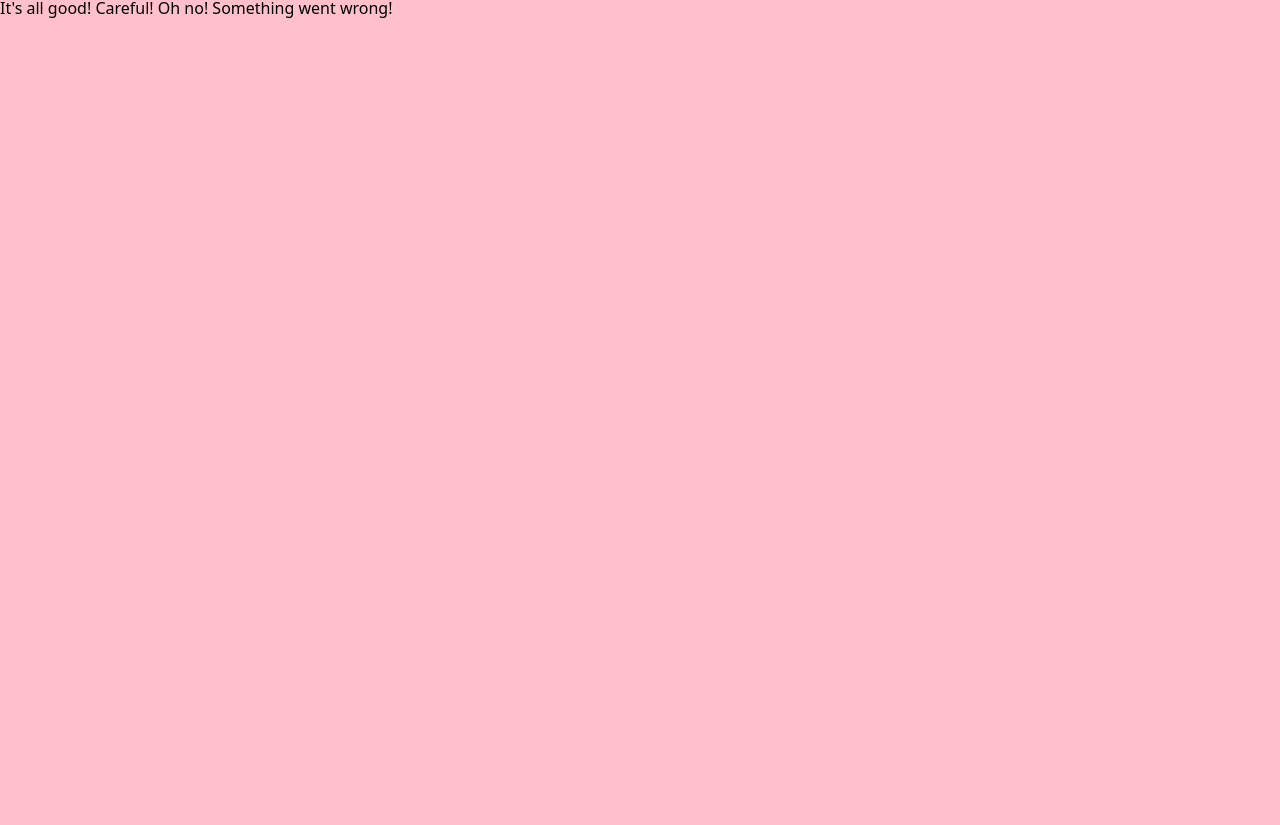
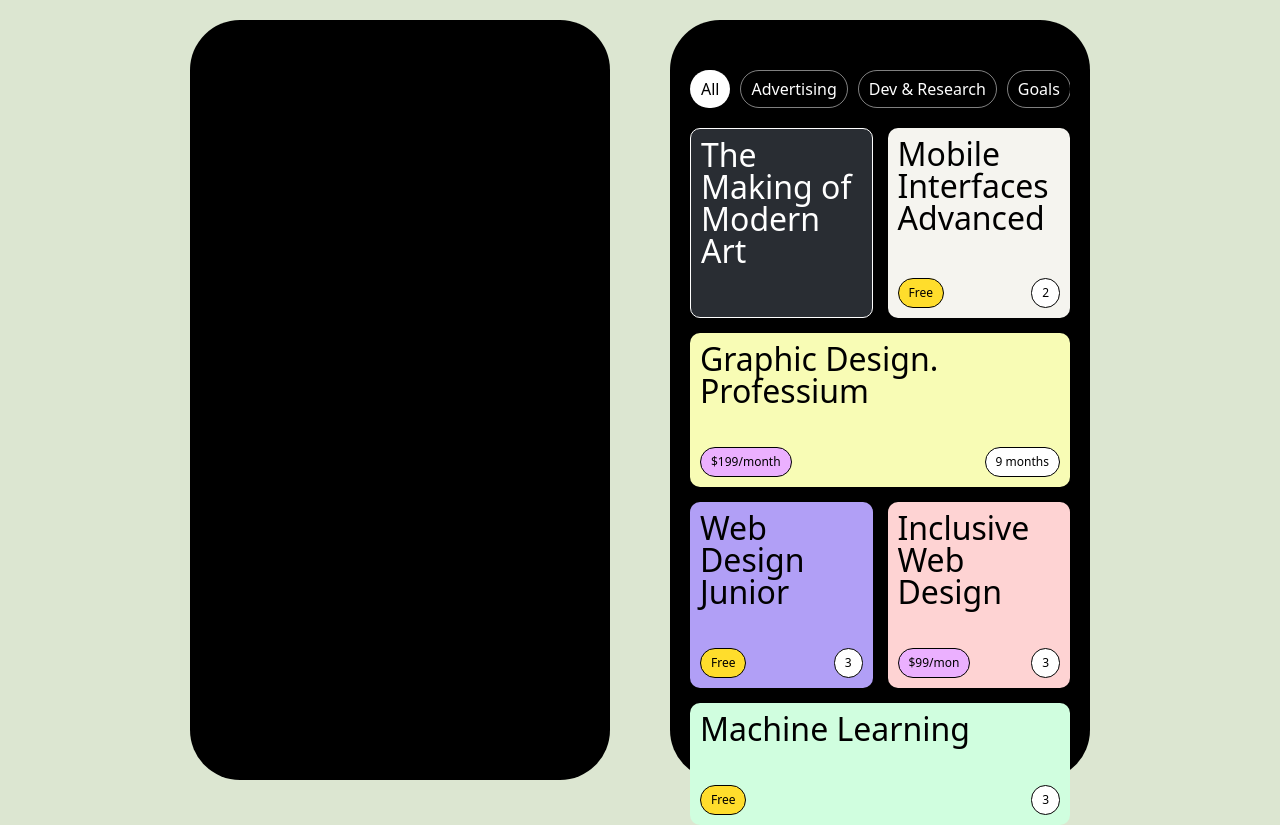
Before and after one commit to Kronii1/High-End-Fashion-Store, a website built with Vite: page index.html in a window 1280 px wide. Before the commit the page ends 800 px from the top, so only its background shows below. Built offline with nearby package versions, Linux system fonts and the light colour scheme.

Commit message:
Make Second Education App Design

```diff
--- a/index.html
+++ b/index.html
@@ -8,8 +8,60 @@
     <title>Vite App</title>
   </head>
   <body>
-    <span class="success">It's all good!</span>
-    <span class="warning">Careful!</span>
-    <span class="error">Oh no! Something went wrong!</span>
+    <div class="phone"><!-- First phone must be here --></div>
+    <div class="phone">
+      <header class="header">
+        <ul class="header__list">
+          <li class="header__list-item header__list-item--inverted">All</li>
+          <li class="header__list-item">Advertising</li>
+          <li class="header__list-item">Dev & Research</li>
+          <li class="header__list-item">Goals</li>
+          <li class="header__list-item">Settings</li>
+        </ul>
+      </header>
+      <div class="cards">
+        <div class="cards__card">
+          <h2 class="card__title">The Making of Modern Art</h2>
+          <div class="card__footer">
+            <!-- 게이지바 구현 필요함! -->
+          </div>
+        </div>
+        <div class="cards__card">
+          <h2 class="card__title">Mobile Interfaces Advanced</h2>
+          <div class="card__footer">
+            <span class="price">Free</span>
+            <span class="length">2</span>
+          </div>
+        </div>
+        <div class="cards__card">
+          <h2 class="card__title">Graphic Design. Professium</h2>
+          <div class="card__footer">
+            <span class="price price-pink">$199/month</span>
+            <span class="length">9 months</span>
+          </div>
+        </div>
+        <div class="cards__card">
+          <h2 class="card__title">Web Design Junior</h2>
+          <div class="card__footer">
+            <span class="price">Free</span>
+            <span class="length">3</span>
+          </div>
+        </div>
+        <div class="cards__card">
+          <h2 class="card__title">Inclusive Web Design</h2>
+          <div class="card__footer">
+            <span class="price price-pink">$99/mon</span>
+            <span class="length">3</span>
+          </div>
+        </div>
+        <div class="cards__card">
+          <h2 class="card__title">Machine Learning</h2>
+          <div class="card__footer">
+            <span class="price">Free</span>
+            <span class="length">3</span>
+          </div>
+        </div>
+      </div>
+    </div>
   </body>
 </html>
--- a/styles/style.scss
+++ b/styles/style.scss
@@ -1,51 +1,100 @@
 @import url(./reset.scss);
 
-$breakpoint-sm: 480px;
-$breakpoint-md: 768px;
-$breakpoint-lg: 1024px;
-$breakpoint-xl: 1200px;
+body {
+  background-color: #dce6d1;
+  display: flex;
+  justify-content: center;
+  align-items: center;
+  height: 100vh;
+  gap: 60px;
+}
 
-@mixin smallDevice {
-  @media screen and (min-width: $breakpoint-sm) {
-    @content;
+.phone {
+  background-color: black;
+  border-radius: 50px;
+  height: 95%;
+  width: 420px;
+  padding: 50px 20px;
+  box-sizing: border-box;
+}
+
+.header {
+  overflow-x: scroll;
+  .header__list {
+    display: flex;
+    color: white;
+    gap: 10px;
+    width: max-content;
+    .header__list-item {
+      border: 1px solid rgba($color: #fff, $alpha: 0.5);
+      padding: 10px;
+      border-radius: 20px;
+    }
+    .header__list-item--inverted {
+      background-color: white;
+      color: black;
+    }
   }
 }
 
-@mixin mediumDevice {
-  @media screen and (min-width: $breakpoint-md) {
-    @content;
+.cards {
+  margin: 20px 0px;
+  display: grid;
+  grid-template-columns: repeat(2, 1fr);
+  gap: 15px;
+  .cards__card {
+    background-color: white;
+    padding: 10px;
+    border-radius: 10px;
+    display: flex;
+    flex-direction: column;
+    gap: 40px;
+    justify-content: space-between;
+    .card__title {
+      font-size: 32px;
+    }
+    .card__footer {
+      font-size: 12px;
+      display: flex;
+      justify-content: space-between;
+      align-items: center;
+      span {
+        padding: 8px 10px;
+        border-radius: 20px;
+        border: 1px solid black;
+      }
+      .price {
+        background-color: #ffdd2c;
+      }
+      .price-pink {
+        background-color: #ebb0ff;
+      }
+      .length {
+        background-color: white;
+      }
+    }
+    &:first-child {
+      background-color: #292d33;
+      color: white;
+      border: 1px solid white;
+    }
+    &:nth-child(2) {
+      background-color: #f5f4ef;
+    }
+    &:nth-child(3) {
+      background-color: #f8fcb5;
+    }
+    &:nth-child(4) {
+      background-color: #b19ff6;
+    }
+    &:nth-child(5) {
+      background-color: #fed3d3;
+    }
+    &:nth-child(6) {
+      background-color: #d0fedf;
+    }
+    &:nth-child(3n) {
+      grid-column: span 2;
+    }
   }
 }
-
-@mixin largeDevice {
-  @media screen and (min-width: $breakpoint-lg) {
-    @content;
-  }
-}
-
-@mixin xlDevice {
-  @media screen and (min-width: $breakpoint-xl) {
-    @content;
-  }
-}
-
-body {
-  font-family: system-ui, -apple-system, BlinkMacSystemFont, "Segoe UI", Roboto,
-    Oxygen, Ubuntu, Cantarell, "Open Sans", "Helvetica Neue", sans-serif;
-
-  @include smallDevice() {
-    background-color: blue;
-  }
-
-  @include mediumDevice() {
-    background-color: red;
-  }
-
-  @include largeDevice() {
-    background-color: purple;
-  }
-
-  @include xlDevice() {
-    background-color: pink;
-  }
-}
```
Also changed, not shown: 1 other file.
